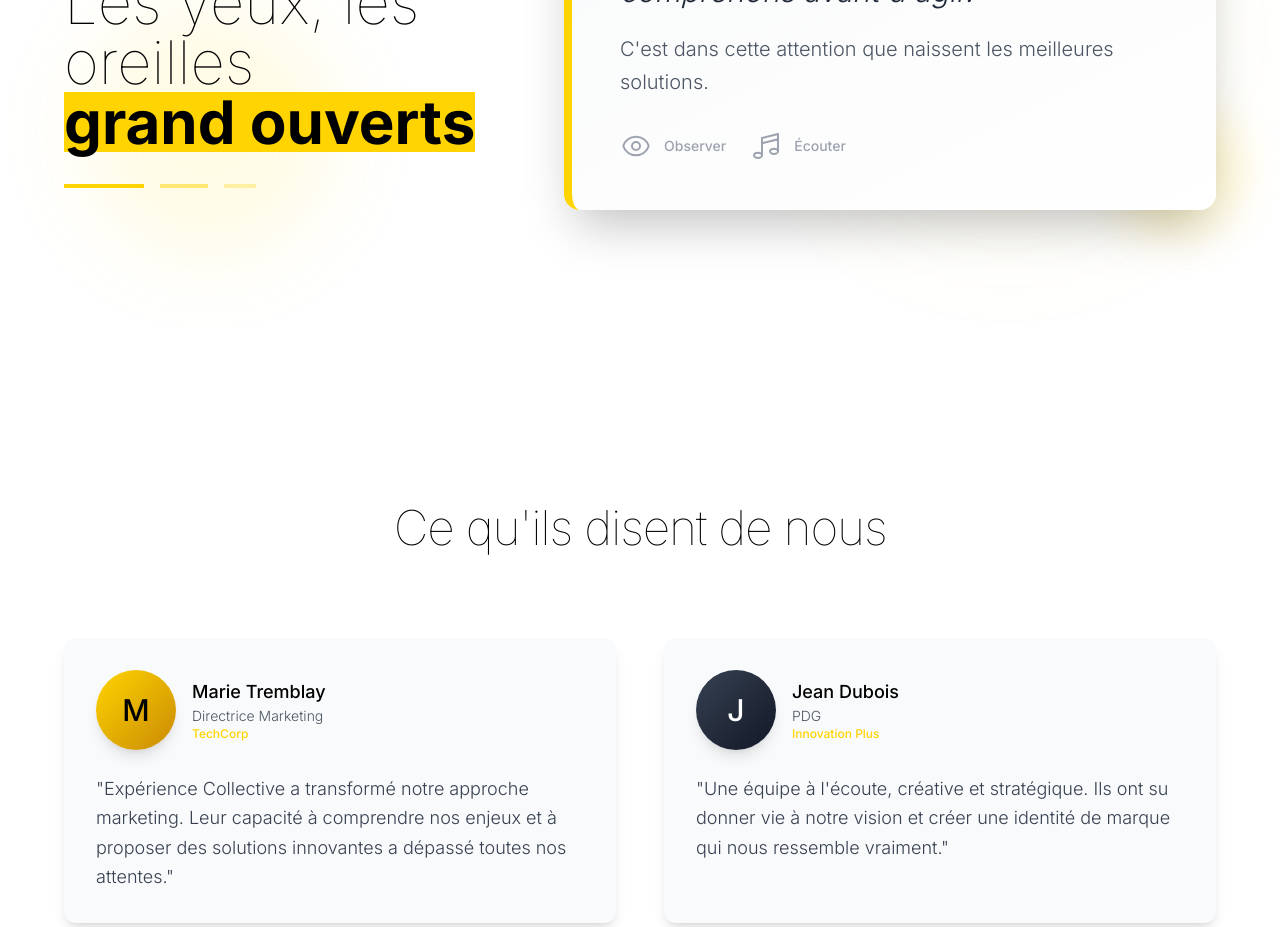
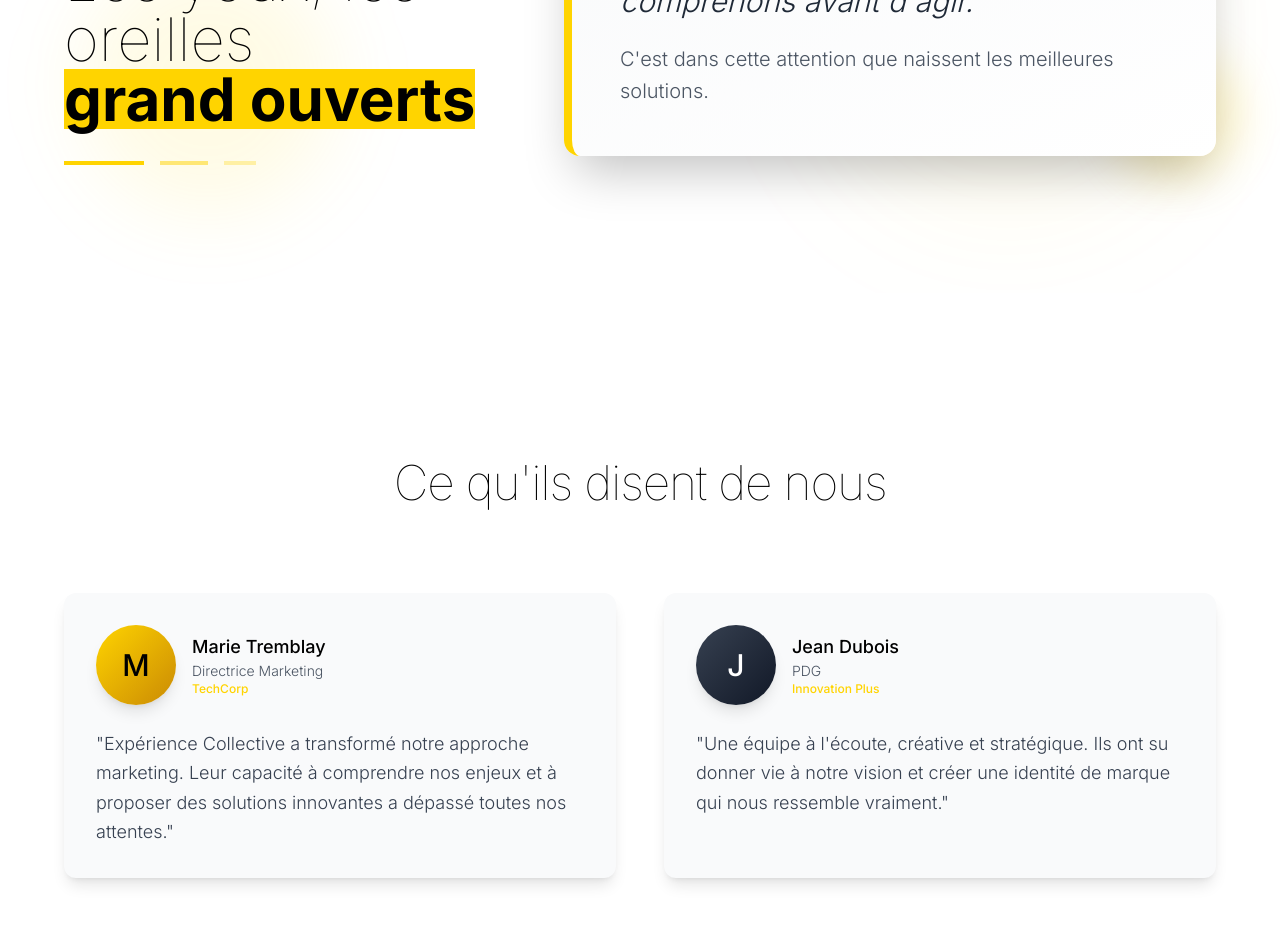
Before and after one commit to clement893/Exp-Collective, a Next.js app in the folder apps/web/: page /en in a window 1280 px wide. Shown: the part 3520-4447 px from the top of the page. Built offline with nearby package versions, Linux system fonts and the light colour scheme; no server answers.

Commit message:
Retrait des icônes Observer/Écouter section grand ouverts
- Suppression des icônes décoratives Observer et Écouter
- Simplification de la carte citation
- Design plus épuré et minimaliste

```diff
--- a/apps/web/src/app/[locale]/page.tsx
+++ b/apps/web/src/app/[locale]/page.tsx
@@ -184,23 +184,6 @@ export default function HomePage() {
                           C'est dans cette attention que naissent les meilleures solutions.
                         </p>
                       </blockquote>
-
-                      {/* Icônes décoratives */}
-                      <div className="mt-8 flex gap-6">
-                        <div className="flex items-center gap-3 text-gray-400">
-                          <svg className="w-8 h-8" fill="none" stroke="currentColor" viewBox="0 0 24 24">
-                            <path strokeLinecap="round" strokeLinejoin="round" strokeWidth={1.5} d="M15 12a3 3 0 11-6 0 3 3 0 016 0z" />
-                            <path strokeLinecap="round" strokeLinejoin="round" strokeWidth={1.5} d="M2.458 12C3.732 7.943 7.523 5 12 5c4.478 0 8.268 2.943 9.542 7-1.274 4.057-5.064 7-9.542 7-4.477 0-8.268-2.943-9.542-7z" />
-                          </svg>
-                          <span className="text-sm font-medium">Observer</span>
-                        </div>
-                        <div className="flex items-center gap-3 text-gray-400">
-                          <svg className="w-8 h-8" fill="none" stroke="currentColor" viewBox="0 0 24 24">
-                            <path strokeLinecap="round" strokeLinejoin="round" strokeWidth={1.5} d="M9 19V6l12-3v13M9 19c0 1.105-1.343 2-3 2s-3-.895-3-2 1.343-2 3-2 3 .895 3 2zm12-3c0 1.105-1.343 2-3 2s-3-.895-3-2 1.343-2 3-2 3 .895 3 2zM9 10l12-3" />
-                          </svg>
-                          <span className="text-sm font-medium">Écouter</span>
-                        </div>
-                      </div>
                     </div>
 
                     {/* Cercle décoratif en arrière-plan */}
```
